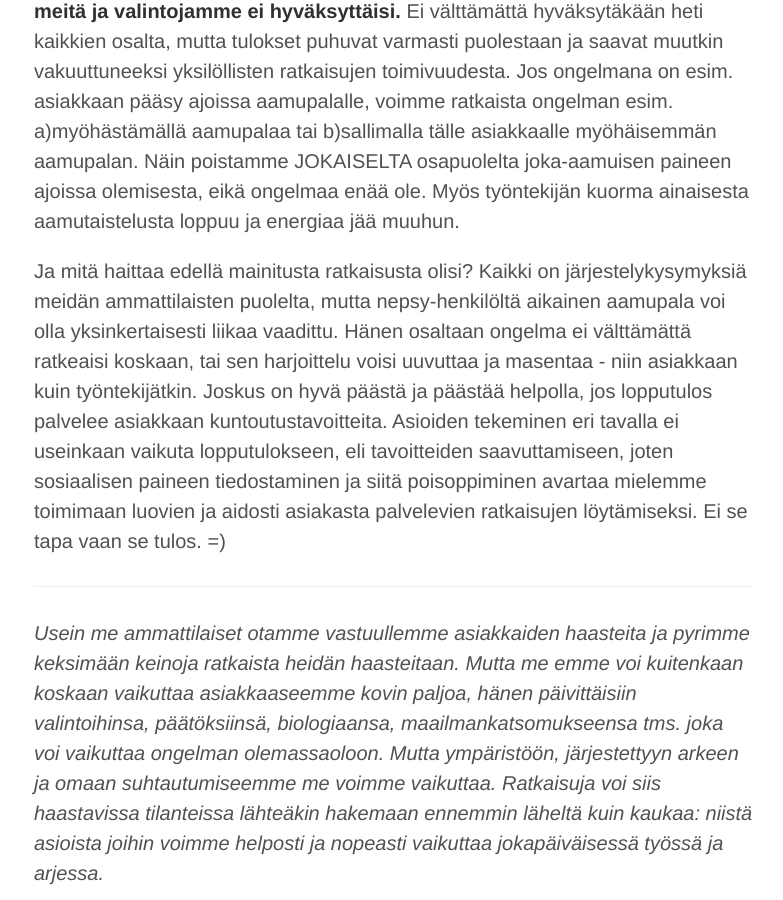
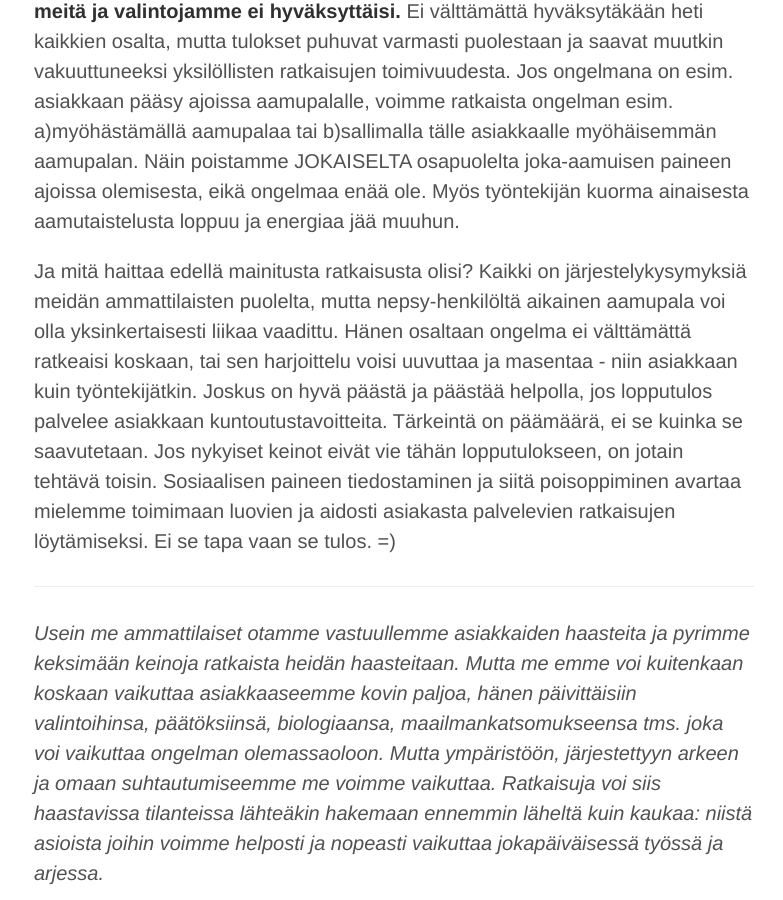
Before and after one commit to niinapiira/neppari.net, a Jekyll site: the page built from _posts/2016-06-17-vaikeudesta-auttaa-ja-ratkaista.md, in a window 1280 px wide and 900 px high, scrolled down 2491 px. Shown: the whole window, without its empty margins (246-1029 px from the left). Built offline with Jekyll 4.4.1, drawn with Linux system fonts in a browser that asks for light colours.

Commit message:
Update 2016-06-17-vaikeudesta-auttaa-ja-ratkaista.md

```diff
--- a/_posts/2016-06-17-vaikeudesta-auttaa-ja-ratkaista.md
+++ b/_posts/2016-06-17-vaikeudesta-auttaa-ja-ratkaista.md
@@ -28,7 +28,7 @@ Epäsovinnaisuus on yhteisössä sosiaalisesti määritelty raja siitä, mitä v
 
 **Vapauttaessamme itsemme, työtoverimme, yhteistyökumppanimme, asiakkaamme ja alaisemme luovaan ongelmanratkaisuun ilman epäsovinnaisuuden pelkoa, vapaudumme siitä sosiaalisesta pelosta, että meitä ja valintojamme ei hyväksyttäisi.** Ei välttämättä hyväksytäkään heti kaikkien osalta, mutta tulokset puhuvat varmasti puolestaan ja saavat muutkin vakuuttuneeksi yksilöllisten ratkaisujen toimivuudesta. Jos ongelmana on esim. asiakkaan pääsy ajoissa aamupalalle, voimme ratkaista ongelman esim. a)myöhästämällä aamupalaa tai b)sallimalla tälle asiakkaalle myöhäisemmän aamupalan. Näin poistamme JOKAISELTA osapuolelta joka-aamuisen paineen ajoissa olemisesta, eikä ongelmaa enää ole. Myös työntekijän kuorma ainaisesta aamutaistelusta loppuu ja energiaa jää muuhun.
 
-Ja mitä haittaa edellä mainitusta ratkaisusta olisi? Kaikki on järjestelykysymyksiä meidän ammattilaisten puolelta, mutta nepsy-henkilöltä aikainen aamupala voi olla yksinkertaisesti liikaa vaadittu. Hänen osaltaan ongelma ei välttämättä ratkeaisi koskaan, tai sen harjoittelu voisi uuvuttaa ja masentaa - niin asiakkaan kuin työntekijätkin. Joskus on hyvä päästä ja päästää helpolla, jos lopputulos palvelee asiakkaan kuntoutustavoitteita. Asioiden tekeminen eri tavalla ei useinkaan vaikuta lopputulokseen, eli tavoitteiden saavuttamiseen, joten sosiaalisen paineen tiedostaminen ja siitä poisoppiminen avartaa mielemme toimimaan luovien ja aidosti asiakasta palvelevien ratkaisujen löytämiseksi. Ei se tapa vaan se tulos. =)
+Ja mitä haittaa edellä mainitusta ratkaisusta olisi? Kaikki on järjestelykysymyksiä meidän ammattilaisten puolelta, mutta nepsy-henkilöltä aikainen aamupala voi olla yksinkertaisesti liikaa vaadittu. Hänen osaltaan ongelma ei välttämättä ratkeaisi koskaan, tai sen harjoittelu voisi uuvuttaa ja masentaa - niin asiakkaan kuin työntekijätkin. Joskus on hyvä päästä ja päästää helpolla, jos lopputulos palvelee asiakkaan kuntoutustavoitteita. Tärkeintä on päämäärä, ei se kuinka se saavutetaan. Jos nykyiset keinot eivät vie tähän lopputulokseen, on jotain tehtävä toisin. Sosiaalisen paineen tiedostaminen ja siitä poisoppiminen avartaa mielemme toimimaan luovien ja aidosti asiakasta palvelevien ratkaisujen löytämiseksi. Ei se tapa vaan se tulos. =)
 
 ___
 
```
